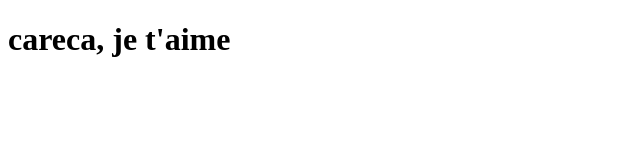
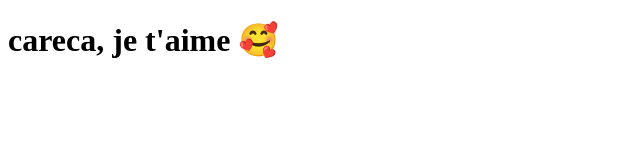
Before and after one commit to peudias/peu, a Next.js app: page / in a window 1280 px wide. Shown: the top 160 px of the page, without its empty margins (0-640 px from the left). Built offline with nearby package versions, Linux system fonts and the light colour scheme.

Commit message:
style [emoji]: add emoji no texto

```diff
--- a/pages/index.js
+++ b/pages/index.js
@@ -1,5 +1,5 @@
 function Home(){
-    return <h1> careca, je t'aime </h1>
+    return <h1> careca, je t'aime 🥰</h1>
 }
 
 export default Home;
```
